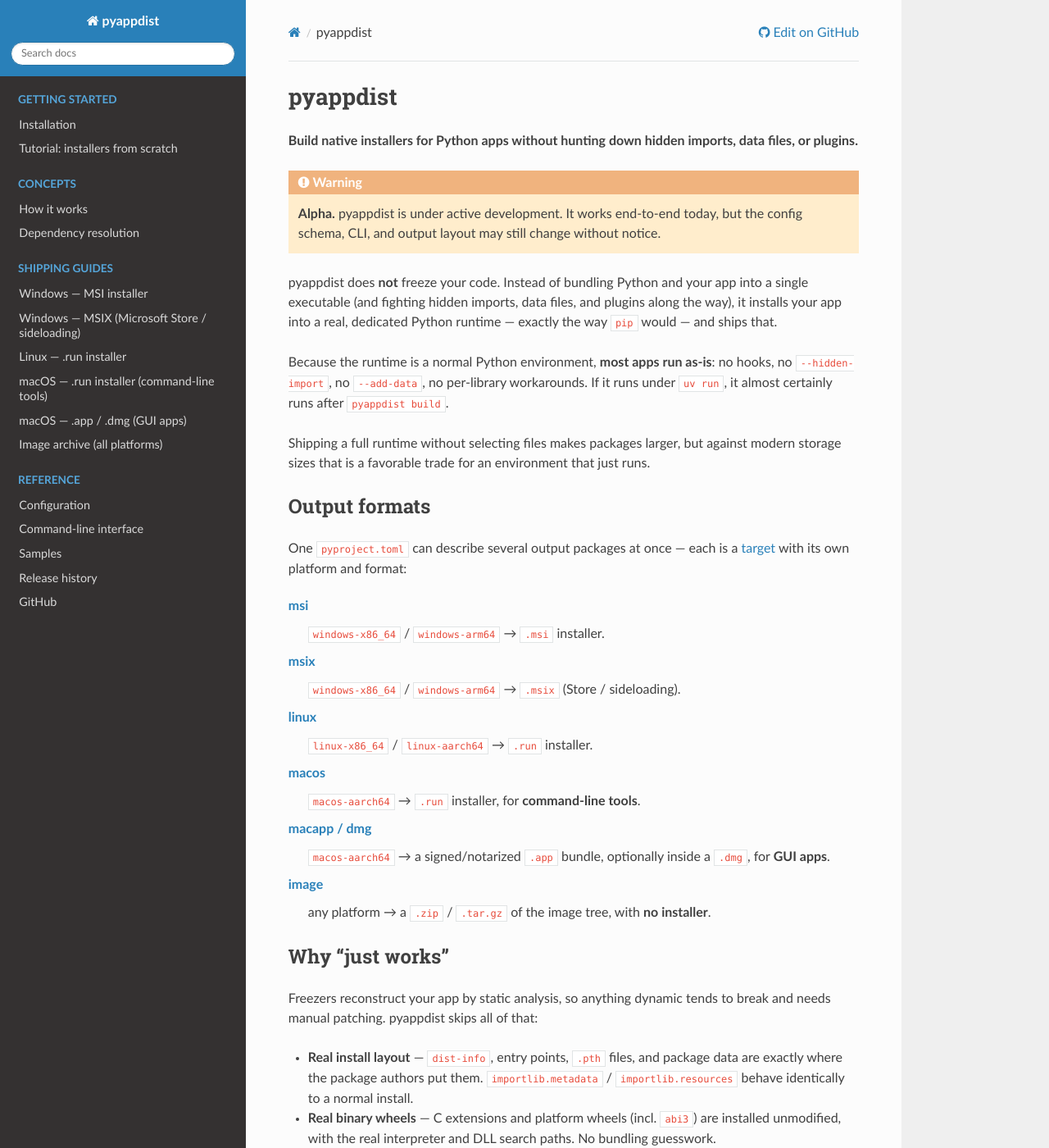
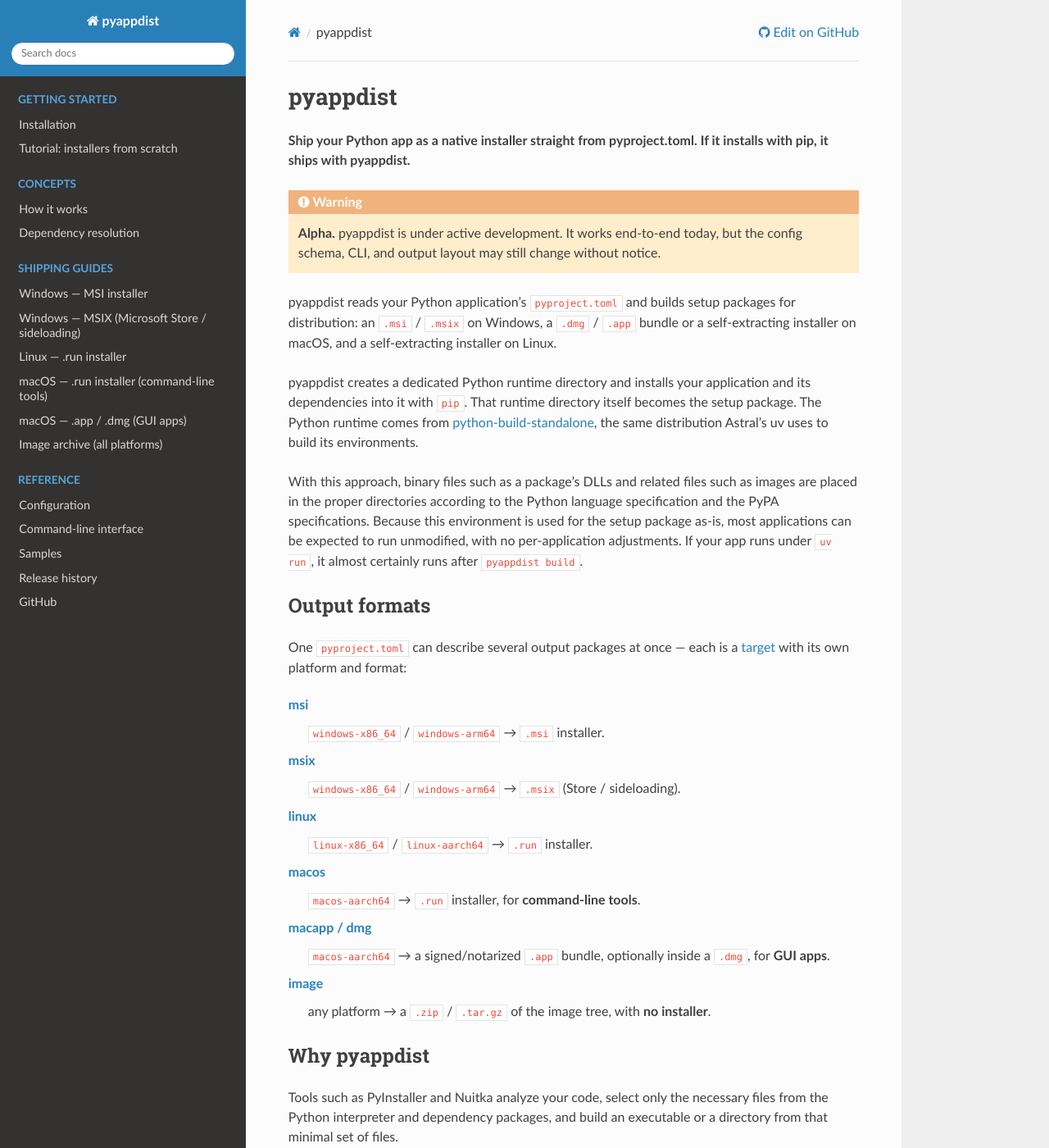
Before and after one commit to atsuoishimoto/pyappdist, a Sphinx documentation site: the page built from docs/index.rst, in a window 1280 px wide and 1400 px high. Shown: the whole window at 82% size. Built offline with Sphinx 7.4.7 and the Read the Docs theme 3.1.0, drawn with Linux system fonts in a browser that asks for light colours; some of the changed text lies outside the part shown.

Commit message:
Restructure README around the pyproject.toml-driven workflow (#132)
* Restructure README around the pyproject.toml-driven workflow

Lead with a tagline and a single MSI quick-start example, add "How it
works" and "Why pyappdist" sections explaining the
install-into-a-real-runtime approach and its trade-offs versus
file-selecting tools, and keep the output-format and samples tables.

* Reflect the restructured README in the docs index

Replace the docs landing page's tagline and intro with the new README's,
and rework "Why 'just works'" into "Why pyappdist", leading with the
costs of file-selecting tools before the existing technical bullets. Also
smooth the same section's wording in the README (drop the 'two costs'
enumeration).

```diff
--- a/docs/index.rst
+++ b/docs/index.rst
@@ -1,24 +1,31 @@
 pyappdist
 =========
 
-**Build native installers for Python apps without hunting down hidden imports, data files, or plugins.**
+**Ship your Python app as a native installer straight from pyproject.toml.
+If it installs with pip, it ships with pyappdist.**
 
 .. warning::
 
    **Alpha.** pyappdist is under active development. It works end-to-end today,
    but the config schema, CLI, and output layout may still change without notice.
 
-pyappdist does **not** freeze your code. Instead of bundling Python and your app
-into a single executable (and fighting hidden imports, data files, and plugins
-along the way), it installs your app into a real, dedicated Python runtime —
-exactly the way ``pip`` would — and ships that.
+pyappdist reads your Python application's ``pyproject.toml`` and builds setup
+packages for distribution: an ``.msi`` / ``.msix`` on Windows, a ``.dmg`` /
+``.app`` bundle or a self-extracting installer on macOS, and a self-extracting
+installer on Linux.
 
-Because the runtime is a normal Python environment, **most apps run as-is**: no
-hooks, no ``--hidden-import``, no ``--add-data``, no per-library workarounds. If
-it runs under ``uv run``, it almost certainly runs after ``pyappdist build``.
+pyappdist creates a dedicated Python runtime directory and installs your
+application and its dependencies into it with ``pip``. That runtime directory
+itself becomes the setup package. The Python runtime comes from
+`python-build-standalone <https://github.com/astral-sh/python-build-standalone>`_,
+the same distribution Astral's uv uses to build its environments.
 
-Shipping a full runtime without selecting files makes packages larger, but against
-modern storage sizes that is a favorable trade for an environment that just runs.
+With this approach, binary files such as a package's DLLs and related files
+such as images are placed in the proper directories according to the Python
+language specification and the PyPA specifications. Because this environment is
+used for the setup package as-is, most applications can be expected to run
+unmodified, with no per-application adjustments. If your app runs under
+``uv run``, it almost certainly runs after ``pyappdist build``.
 
 Output formats
 --------------
@@ -47,11 +54,28 @@
    any platform → a ``.zip`` / ``.tar.gz`` of the image tree, with **no
    installer**.
 
-Why "just works"
-----------------
+Why pyappdist
+-------------
 
-Freezers reconstruct your app by static analysis, so anything dynamic tends to
-break and needs manual patching. pyappdist skips all of that:
+Tools such as PyInstaller and Nuitka analyze your code, select only the
+necessary files from the Python interpreter and dependency packages, and build
+an executable or a directory from that minimal set of files.
+
+The problem is that the selection is not always correct. Static analysis
+cannot reliably find dynamically imported modules, data files, or plugins, so
+these tools often need per-application adjustments — hidden-import
+declarations, data-file lists, and library-specific hooks — and adding a new
+dependency can break the build again.
+
+And is the size reduction worth it in the first place? The Python interpreter
+itself is only 100–150 MB. That used to be a size you couldn't ignore, but
+today, how much is it worth spending time trimming unnecessary files out of
+100–150 MB?
+
+pyappdist builds the environment according to the Python and PyPA
+specifications and creates the distribution package from it. **What your
+application and its dependencies contain does not matter** — there is nothing
+to hunt down and nothing to adjust per application:
 
 * **Real install layout** — ``dist-info``, entry points, ``.pth`` files, and
   package data are exactly where the package authors put them.
```
Also changed, not shown: README.md (+60 -74 lines).
